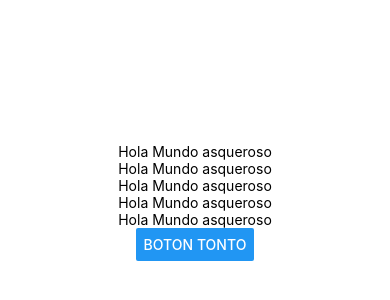
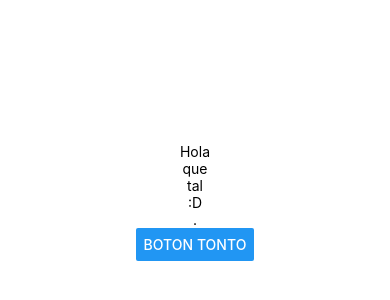
Before and after one commit to XxR1ch4rdxX/PM196, a React Native app in the folder app_sin_nada/: screen / in a window 390 px wide. Shown: the part 220-520 px from the top of the page. Built offline with nearby package versions, Linux system fonts and the light colour scheme.

Commit message:
Comit de texto dinamico usando propiedades (promp) creando una nueva y agregandola a sus compoentes
Hola ⭐

```diff
--- a/app_sin_nada/App.js
+++ b/app_sin_nada/App.js
@@ -4,8 +4,9 @@ import { StyleSheet, Text, View, Button } from 'react-native';
 
 //Funcion main que ejecutara la vista principal de la aplicacion
 
- const Texto=() => {
-     return (<Text>Hola Mundo asqueroso</Text>)
+ const Texto=(props) => {
+  const {contenido} = props;
+     return (<Text> {contenido} </Text>)
     }
 
 export default function App() {
@@ -18,11 +19,11 @@ export default function App() {
       */}
 
       <StatusBar style="auto" />
-      <Texto></Texto>
-      <Texto></Texto>
-      <Texto></Texto>
-      <Texto></Texto>
-      <Texto></Texto>
+      <Texto contenido="Hola"></Texto>
+      <Texto contenido="que"></Texto>
+      <Texto contenido="tal"></Texto>
+      <Texto contenido=":D"></Texto>
+      <Texto contenido="."></Texto>
       <Button title="Boton Tonto" />
     </View>
   );
```
